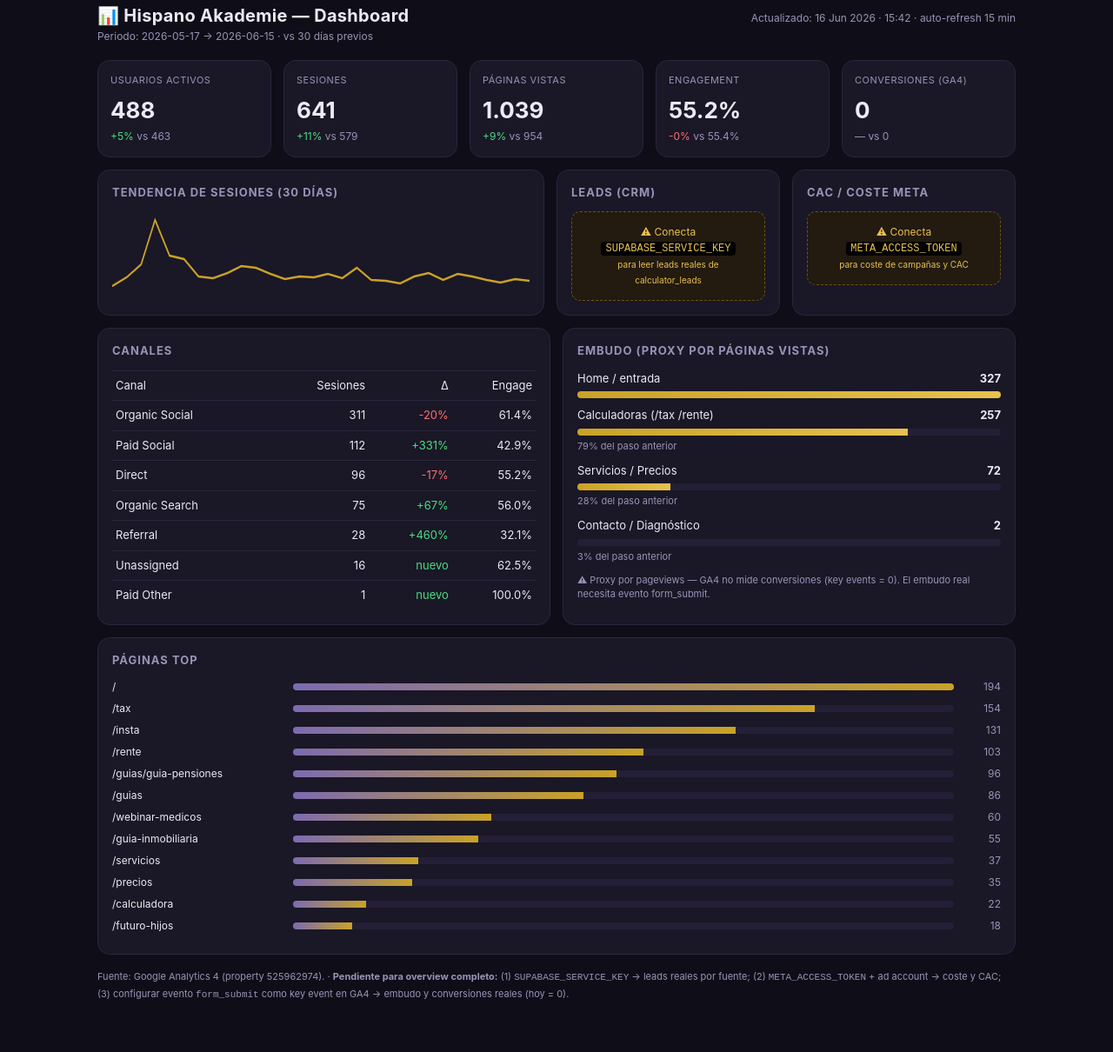
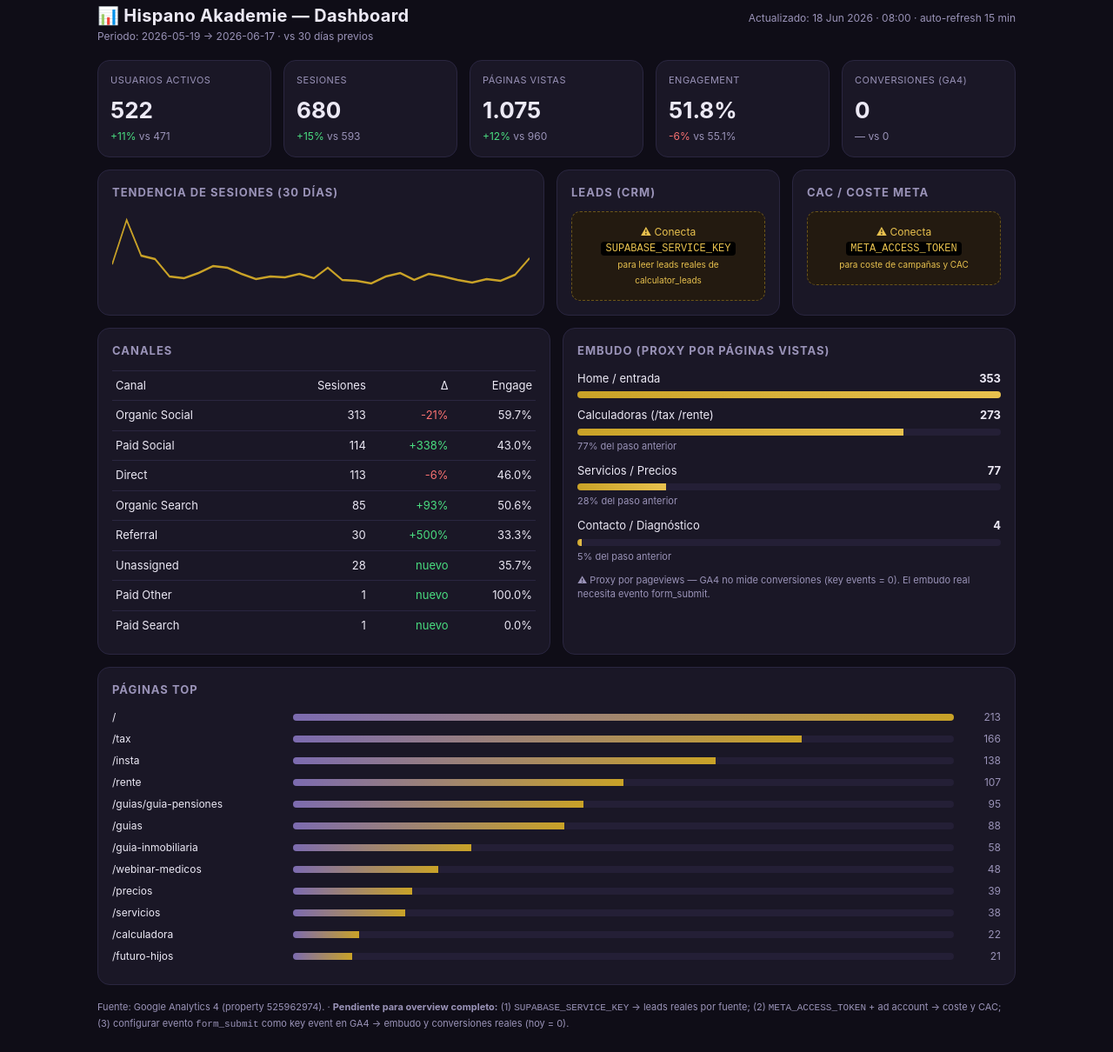
Before and after one commit to putersol/ha-mc-x7k2q8, a plain HTML site: page index.html in a window 1280 px wide. Shown: the part 19-1229 px from the top of the page at 87% size. Before the commit the page ends 1194 px from the top, so only its background shows below. Drawn offline with Linux system fonts and the light colour scheme.

Commit message:
update 2026-06-18

```diff
--- a/index.html
+++ b/index.html
@@ -34,72 +34,73 @@ td{padding:7px 4px;border-top:1px solid var(--line)} .r{text-align:right}
 @media(max-width:880px){.g5,.g3,.g2{grid-template-columns:1fr 1fr}}
 </style></head><body>
 <div class="head">
-  <div><h1>📊 Hispano Akademie — Dashboard</h1><div class="sub">Periodo: 2026-05-17 → 2026-06-15 · vs 30 días previos</div></div>
-  <div class="sub">Actualizado: 16 Jun 2026 · 15:42 · auto-refresh 15 min</div>
+  <div><h1>📊 Hispano Akademie — Dashboard</h1><div class="sub">Periodo: 2026-05-19 → 2026-06-17 · vs 30 días previos</div></div>
+  <div class="sub">Actualizado: 18 Jun 2026 · 08:00 · auto-refresh 15 min</div>
 </div>
 
 <div class="grid g5" style="margin-bottom:14px"><div class="kpi"><div class="kpi-label">Usuarios activos</div>
-      <div class="kpi-val">488</div>
-      <div class="kpi-delta"><span class="d-up">+5%</span> <span class="kpi-prev">vs 463</span></div></div><div class="kpi"><div class="kpi-label">Sesiones</div>
-      <div class="kpi-val">641</div>
-      <div class="kpi-delta"><span class="d-up">+11%</span> <span class="kpi-prev">vs 579</span></div></div><div class="kpi"><div class="kpi-label">Páginas vistas</div>
-      <div class="kpi-val">1.039</div>
-      <div class="kpi-delta"><span class="d-up">+9%</span> <span class="kpi-prev">vs 954</span></div></div><div class="kpi"><div class="kpi-label">Engagement</div>
-      <div class="kpi-val">55.2%</div>
-      <div class="kpi-delta"><span class="d-down">-0%</span> <span class="kpi-prev">vs 55.4%</span></div></div><div class="kpi"><div class="kpi-label">Conversiones (GA4)</div>
+      <div class="kpi-val">522</div>
+      <div class="kpi-delta"><span class="d-up">+11%</span> <span class="kpi-prev">vs 471</span></div></div><div class="kpi"><div class="kpi-label">Sesiones</div>
+      <div class="kpi-val">680</div>
+      <div class="kpi-delta"><span class="d-up">+15%</span> <span class="kpi-prev">vs 593</span></div></div><div class="kpi"><div class="kpi-label">Páginas vistas</div>
+      <div class="kpi-val">1.075</div>
+      <div class="kpi-delta"><span class="d-up">+12%</span> <span class="kpi-prev">vs 960</span></div></div><div class="kpi"><div class="kpi-label">Engagement</div>
+      <div class="kpi-val">51.8%</div>
+      <div class="kpi-delta"><span class="d-down">-6%</span> <span class="kpi-prev">vs 55.1%</span></div></div><div class="kpi"><div class="kpi-label">Conversiones (GA4)</div>
       <div class="kpi-val">0</div>
       <div class="kpi-delta"><span class="d-flat">—</span> <span class="kpi-prev">vs 0</span></div></div></div>
 
 <div class="grid g3" style="margin-bottom:14px">
   <div class="card"><h2>Tendencia de sesiones (30 días)</h2>
-    <svg viewBox="0 0 720 90" width="100%" height="90" preserveAspectRatio="none"><polyline points="0,86 25,76 50,61 74,10 99,51 124,55 149,75 174,77 199,71 223,63 248,65 273,72 298,78 323,75 348,76 372,72 397,77 422,65 447,79 472,80 497,83 521,75 546,71 571,79 596,72 621,75 646,79 670,82 695,78 720,80" fill="none" stroke="#c9a227" stroke-width="2.5"/></svg></div>
+    <svg viewBox="0 0 720 90" width="100%" height="90" preserveAspectRatio="none"><polyline points="0,61 25,10 50,51 74,55 99,75 124,77 149,71 174,63 199,65 223,72 248,78 273,75 298,76 323,72 348,77 372,65 397,79 422,80 447,83 472,75 497,71 521,79 546,72 571,75 596,79 621,82 646,78 670,80 695,73 720,54" fill="none" stroke="#c9a227" stroke-width="2.5"/></svg></div>
   <div class="card"><h2>Leads (CRM)</h2><div class="pending">⚠ Conecta <code>SUPABASE_SERVICE_KEY</code><br><small>para leer leads reales de calculator_leads</small></div></div>
   <div class="card"><h2>CAC / Coste Meta</h2><div class="pending">⚠ Conecta <code>META_ACCESS_TOKEN</code><br><small>para coste de campañas y CAC</small></div></div>
 </div>
 
 <div class="grid g2" style="margin-bottom:14px">
   <div class="card"><h2>Canales</h2>
-    <table><tr><td>Canal</td><td class="r">Sesiones</td><td class="r">Δ</td><td class="r">Engage</td></tr><tr><td>Organic Social</td><td class="r">311</td>
-      <td class="r"><span class="d-down">-20%</span></td><td class="r">61.4%</td></tr><tr><td>Paid Social</td><td class="r">112</td>
-      <td class="r"><span class="d-up">+331%</span></td><td class="r">42.9%</td></tr><tr><td>Direct</td><td class="r">96</td>
-      <td class="r"><span class="d-down">-17%</span></td><td class="r">55.2%</td></tr><tr><td>Organic Search</td><td class="r">75</td>
-      <td class="r"><span class="d-up">+67%</span></td><td class="r">56.0%</td></tr><tr><td>Referral</td><td class="r">28</td>
-      <td class="r"><span class="d-up">+460%</span></td><td class="r">32.1%</td></tr><tr><td>Unassigned</td><td class="r">16</td>
-      <td class="r"><span class="d-up">nuevo</span></td><td class="r">62.5%</td></tr><tr><td>Paid Other</td><td class="r">1</td>
-      <td class="r"><span class="d-up">nuevo</span></td><td class="r">100.0%</td></tr></table></div>
-  <div class="card"><h2>Embudo (proxy por páginas vistas)</h2><div class="funnel-step"><div class="funnel-top"><span>Home / entrada</span><b>327</b></div>
-      <div class="bar-track"><span class="bar-fill f" style="width:100%"></span></div></div><div class="funnel-step"><div class="funnel-top"><span>Calculadoras (/tax /rente)</span><b>257</b></div>
-      <div class="bar-track"><span class="bar-fill f" style="width:78%"></span></div><span class="funnel-rate">79% del paso anterior</span></div><div class="funnel-step"><div class="funnel-top"><span>Servicios / Precios</span><b>72</b></div>
-      <div class="bar-track"><span class="bar-fill f" style="width:22%"></span></div><span class="funnel-rate">28% del paso anterior</span></div><div class="funnel-step"><div class="funnel-top"><span>Contacto / Diagnóstico</span><b>2</b></div>
-      <div class="bar-track"><span class="bar-fill f" style="width:0%"></span></div><span class="funnel-rate">3% del paso anterior</span></div>
+    <table><tr><td>Canal</td><td class="r">Sesiones</td><td class="r">Δ</td><td class="r">Engage</td></tr><tr><td>Organic Social</td><td class="r">313</td>
+      <td class="r"><span class="d-down">-21%</span></td><td class="r">59.7%</td></tr><tr><td>Paid Social</td><td class="r">114</td>
+      <td class="r"><span class="d-up">+338%</span></td><td class="r">43.0%</td></tr><tr><td>Direct</td><td class="r">113</td>
+      <td class="r"><span class="d-down">-6%</span></td><td class="r">46.0%</td></tr><tr><td>Organic Search</td><td class="r">85</td>
+      <td class="r"><span class="d-up">+93%</span></td><td class="r">50.6%</td></tr><tr><td>Referral</td><td class="r">30</td>
+      <td class="r"><span class="d-up">+500%</span></td><td class="r">33.3%</td></tr><tr><td>Unassigned</td><td class="r">28</td>
+      <td class="r"><span class="d-up">nuevo</span></td><td class="r">35.7%</td></tr><tr><td>Paid Other</td><td class="r">1</td>
+      <td class="r"><span class="d-up">nuevo</span></td><td class="r">100.0%</td></tr><tr><td>Paid Search</td><td class="r">1</td>
+      <td class="r"><span class="d-up">nuevo</span></td><td class="r">0.0%</td></tr></table></div>
+  <div class="card"><h2>Embudo (proxy por páginas vistas)</h2><div class="funnel-step"><div class="funnel-top"><span>Home / entrada</span><b>353</b></div>
+      <div class="bar-track"><span class="bar-fill f" style="width:100%"></span></div></div><div class="funnel-step"><div class="funnel-top"><span>Calculadoras (/tax /rente)</span><b>273</b></div>
+      <div class="bar-track"><span class="bar-fill f" style="width:77%"></span></div><span class="funnel-rate">77% del paso anterior</span></div><div class="funnel-step"><div class="funnel-top"><span>Servicios / Precios</span><b>77</b></div>
+      <div class="bar-track"><span class="bar-fill f" style="width:21%"></span></div><span class="funnel-rate">28% del paso anterior</span></div><div class="funnel-step"><div class="funnel-top"><span>Contacto / Diagnóstico</span><b>4</b></div>
+      <div class="bar-track"><span class="bar-fill f" style="width:1%"></span></div><span class="funnel-rate">5% del paso anterior</span></div>
     <div class="funnel-rate" style="margin-top:8px">⚠ Proxy por pageviews — GA4 no mide conversiones (key events = 0). El embudo real necesita evento form_submit.</div></div>
 </div>
 
 <div class="card"><h2>Páginas top</h2><div class="bar-row"><span class="bar-label">/</span>
       <span class="bar-track"><span class="bar-fill" style="width:100%"></span></span>
-      <span class="bar-val">194</span></div><div class="bar-row"><span class="bar-label">/tax</span>
-      <span class="bar-track"><span class="bar-fill" style="width:79%"></span></span>
-      <span class="bar-val">154</span></div><div class="bar-row"><span class="bar-label">/insta</span>
-      <span class="bar-track"><span class="bar-fill" style="width:67%"></span></span>
-      <span class="bar-val">131</span></div><div class="bar-row"><span class="bar-label">/rente</span>
-      <span class="bar-track"><span class="bar-fill" style="width:53%"></span></span>
-      <span class="bar-val">103</span></div><div class="bar-row"><span class="bar-label">/guias/guia-pensiones</span>
-      <span class="bar-track"><span class="bar-fill" style="width:49%"></span></span>
-      <span class="bar-val">96</span></div><div class="bar-row"><span class="bar-label">/guias</span>
+      <span class="bar-val">213</span></div><div class="bar-row"><span class="bar-label">/tax</span>
+      <span class="bar-track"><span class="bar-fill" style="width:77%"></span></span>
+      <span class="bar-val">166</span></div><div class="bar-row"><span class="bar-label">/insta</span>
+      <span class="bar-track"><span class="bar-fill" style="width:64%"></span></span>
+      <span class="bar-val">138</span></div><div class="bar-row"><span class="bar-label">/rente</span>
+      <span class="bar-track"><span class="bar-fill" style="width:50%"></span></span>
+      <span class="bar-val">107</span></div><div class="bar-row"><span class="bar-label">/guias/guia-pensiones</span>
       <span class="bar-track"><span class="bar-fill" style="width:44%"></span></span>
-      <span class="bar-val">86</span></div><div class="bar-row"><span class="bar-label">/webinar-medicos</span>
-      <span class="bar-track"><span class="bar-fill" style="width:30%"></span></span>
-      <span class="bar-val">60</span></div><div class="bar-row"><span class="bar-label">/guia-inmobiliaria</span>
-      <span class="bar-track"><span class="bar-fill" style="width:28%"></span></span>
-      <span class="bar-val">55</span></div><div class="bar-row"><span class="bar-label">/servicios</span>
-      <span class="bar-track"><span class="bar-fill" style="width:19%"></span></span>
-      <span class="bar-val">37</span></div><div class="bar-row"><span class="bar-label">/precios</span>
+      <span class="bar-val">95</span></div><div class="bar-row"><span class="bar-label">/guias</span>
+      <span class="bar-track"><span class="bar-fill" style="width:41%"></span></span>
+      <span class="bar-val">88</span></div><div class="bar-row"><span class="bar-label">/guia-inmobiliaria</span>
+      <span class="bar-track"><span class="bar-fill" style="width:27%"></span></span>
+      <span class="bar-val">58</span></div><div class="bar-row"><span class="bar-label">/webinar-medicos</span>
+      <span class="bar-track"><span class="bar-fill" style="width:22%"></span></span>
+      <span class="bar-val">48</span></div><div class="bar-row"><span class="bar-label">/precios</span>
       <span class="bar-track"><span class="bar-fill" style="width:18%"></span></span>
-      <span class="bar-val">35</span></div><div class="bar-row"><span class="bar-label">/calculadora</span>
-      <span class="bar-track"><span class="bar-fill" style="width:11%"></span></span>
+      <span class="bar-val">39</span></div><div class="bar-row"><span class="bar-label">/servicios</span>
+      <span class="bar-track"><span class="bar-fill" style="width:17%"></span></span>
+      <span class="bar-val">38</span></div><div class="bar-row"><span class="bar-label">/calculadora</span>
+      <span class="bar-track"><span class="bar-fill" style="width:10%"></span></span>
       <span class="bar-val">22</span></div><div class="bar-row"><span class="bar-label">/futuro-hijos</span>
       <span class="bar-track"><span class="bar-fill" style="width:9%"></span></span>
-      <span class="bar-val">18</span></div></div>
+      <span class="bar-val">21</span></div></div>
 
 <div class="note">
 Fuente: Google Analytics 4 (property 525962974). · <b>Pendiente para overview completo:</b>
```
